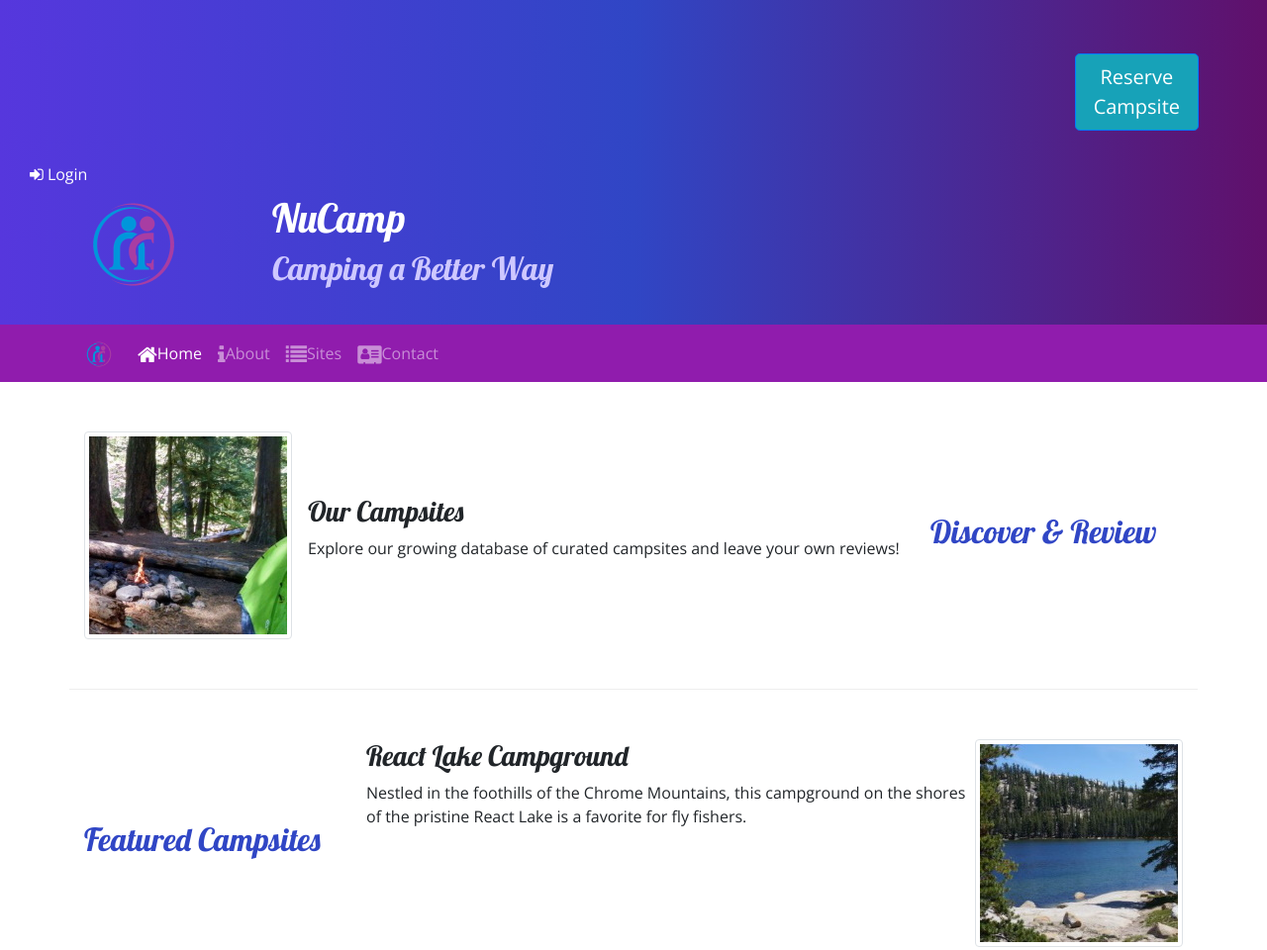
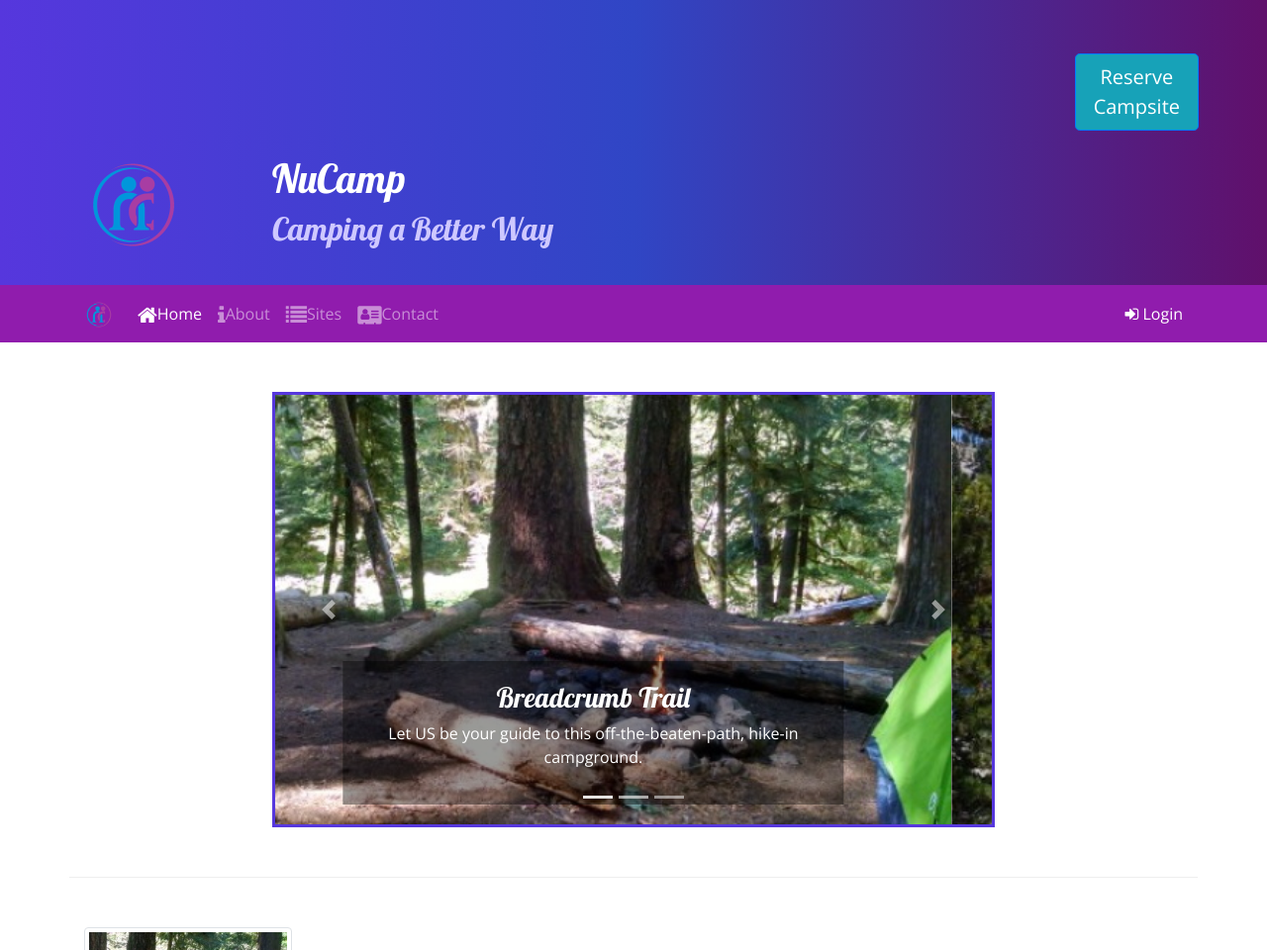
Before and after one commit to torresjds/nucampsite, a website: page index-2.html in a window 1280 px wide. Shown: the top 960 px of the page at 99% size. Drawn offline with nearby package versions, Linux system fonts and the light colour scheme.

Commit message:
carousel commit one

```diff
--- a/css/styles.css
+++ b/css/styles.css
@@ -36,6 +36,14 @@ header h2 {
      background-color: #901CAD;
 }
 
+.carousel-caption {
+    background-color: rgba(0, 0, 0, 0.4);
+}
+
+.carousel {
+    border: solid #5637DD;
+}
+
 /*
 .tab-content{
     border: 1px solid #DDD;
--- a/index-2.html
+++ b/index-2.html
@@ -37,19 +37,10 @@ Remove them by adding the jumbotron-fluid class to the header element as follows
         <!-- data-toggle, data-placement, title, and data-html. The minimum two attributes you need to add to create a tooltip are the data-toggle="tooltip" and title attributes. The title holds the text for the tooltip. The other two tooltip-related attributes we used above are optional. The data-html attribute allows you to use HTML inside the title. The tooltip won't work just yet. It needs to be activated by adding a little bit of JavaScript (in the form of jQuery) to the bottom of the page as follows:-->
       </div>
     </ul>
-    <span class="navbar-text ml-auto">
-                    <a role="button" data-toggle="modal" data-target="#loginModal">
-                        <i class="fa fa-sign-in"></i> Login
-                    </a>
-      </span>
-
-      <!--adding a MODAL button-->
-
 
     <div class="container">
       <div class="row">
-                <div class="col-4 col-sm-3 col-md-2 align-self-center">
-                   <img src="img/logo.png" class="img-fluid" /></a>
+        <div class="col-4 col-sm-3 col-md-2 align-self-center"><img src="img/logo.png" class="img-fluid" /></a>
         </div>
           <div class="col">
             <h1>NuCamp</h1>
@@ -77,6 +68,13 @@ Remove them by adding the jumbotron-fluid class to the header element as follows
             <li class="nav-item"><a class="nav-link" href="#"><i class="fa fa-list fa-lg"></i>Sites</a></li>
             <li class="nav-item"><a class="nav-link" href="contactus.html"><i class="fa fa-address-card fa-lg"></i>Contact</a></li>
         </ul>
+
+    <!--adding, a MODAL button, Login-->
+        <span class="navbar-text ml-auto">
+                    <a role="button" data-toggle="modal" data-target="#loginModal">
+                        <i class="fa fa-sign-in"></i> Login
+                    </a>
+      </span>
     </div><!--end collapse navbar-collapse nucampNavbar-->
     </div><!--end container-->
     </nav><!--end Nav-->
@@ -122,12 +120,60 @@ Remove them by adding the jumbotron-fluid class to the header element as follows
 
 <!--Inside index.html, update the first column in the first and third main content rows to add the order-sm-last class in each:-->
 <!--We will vertically center the columns that are inside the content rows, using the Bootstrap Flexbox-based class align-items-center. For each of the three content row divs inside the body, update the rows to add the align-items-center class.-->
-        <div class="container">
+
+        <div class="container">           <!--Main PAGE CONTENT-->
+          <div class="row row-content">
+            <div class="col-md-8 mx-auto">
+              <div id="homeCarousel" class="carousel slide" data-ride="carousel">
+                <ol class="carousel-indicators">
+                        <li data-target="#homeCarousel" data-slide-to="0" class="active"></li>
+                        <li data-target="#homeCarousel" data-slide-to="1"></li>
+                        <li data-target="#homeCarousel" data-slide-to="2"></li>
+                    </ol>
+                <div class="carousel-inner">
+                  <div class="carousel-item active">
+                    <img class="d-block w-100" src="img/breadcrumb-trail.jpg" alt="breadcrumb trail campground"/>
+                     <div class="carousel-caption">
+                                <h3>Breadcrumb Trail</h3>
+                                <p class="d-none d-sm-block">Let US be your guide to this off-the-beaten-path, hike-in campground.</p>
+                     </div><!--caption-->
+                  </div><!--item-->
+                  <div class="carousel-item">
+                            <img class="d-block w-100" src="img/react-lake.jpg" alt="react lake"/>
+                          <div class="carousel-caption">
+                          <h3>React Lake Campground</h3>
+                              <p class="d-none d-sm-block">Nestled in the foothills of the Chrome Mountains, this campground on the shores of the pristine React Lake is a favorite for fly fishers.</p>
+                        </div>
+                        </div><!--item-->
+                  <div class="carousel-item">
+                            <img class="d-block w-100" src="img/chrome-river.jpg" />
+                  <div class="carousel-caption">
+                          <h3>Chrome River Campground</h3>
+                              <p class="d-none d-sm-block">Spend a few sunny days and starry nights beneath a canopy of old-growth firs at this enchanting spot by the Chrome River.</p>
+                        </div><!--caption-->
+                      </div><!--item-->
+                </div><!--end carousel inner-->
+
+                <!--carousel CONTROLS-->
+                <a class="carousel-control-prev" href="#homeCarousel" role="button" data-slide="prev">
+                        <span class="carousel-control-prev-icon"></span>
+                        <span class="sr-only">Previous</span>
+                    </a>
+                    <a class="carousel-control-next" href="#homeCarousel" role="button" data-slide="next">
+                        <span class="carousel-control-next-icon"></span>
+                        <span class="sr-only">Next</span>
+                    </a>
+
+              </div><!--end home carousel-->
+              </div><!--end col-->
+              </div><!--end first row-->
+
+              <!--DISCOVER and REVIEW row-->
             <div class="row row-content align-items-center">
                 <div class="col-sm-4 order-sm-last col-md-3">
 
 <!--To the h2 elements inside the first and last content rows, add the responsive class text-sm-right, as you see below. This class will only apply to small viewports and up, and will align the text inside the h2 element to the right-->
-                <h2 text-sm-right>Discover & Review</h2>
+                <h2 class="text-sm-right">Discover & Review</h2>
                 </div><!--col-->
                 <div class="col">
                     <div class="media">
```
Lines whose indentation alone changed are shown as unchanged.
